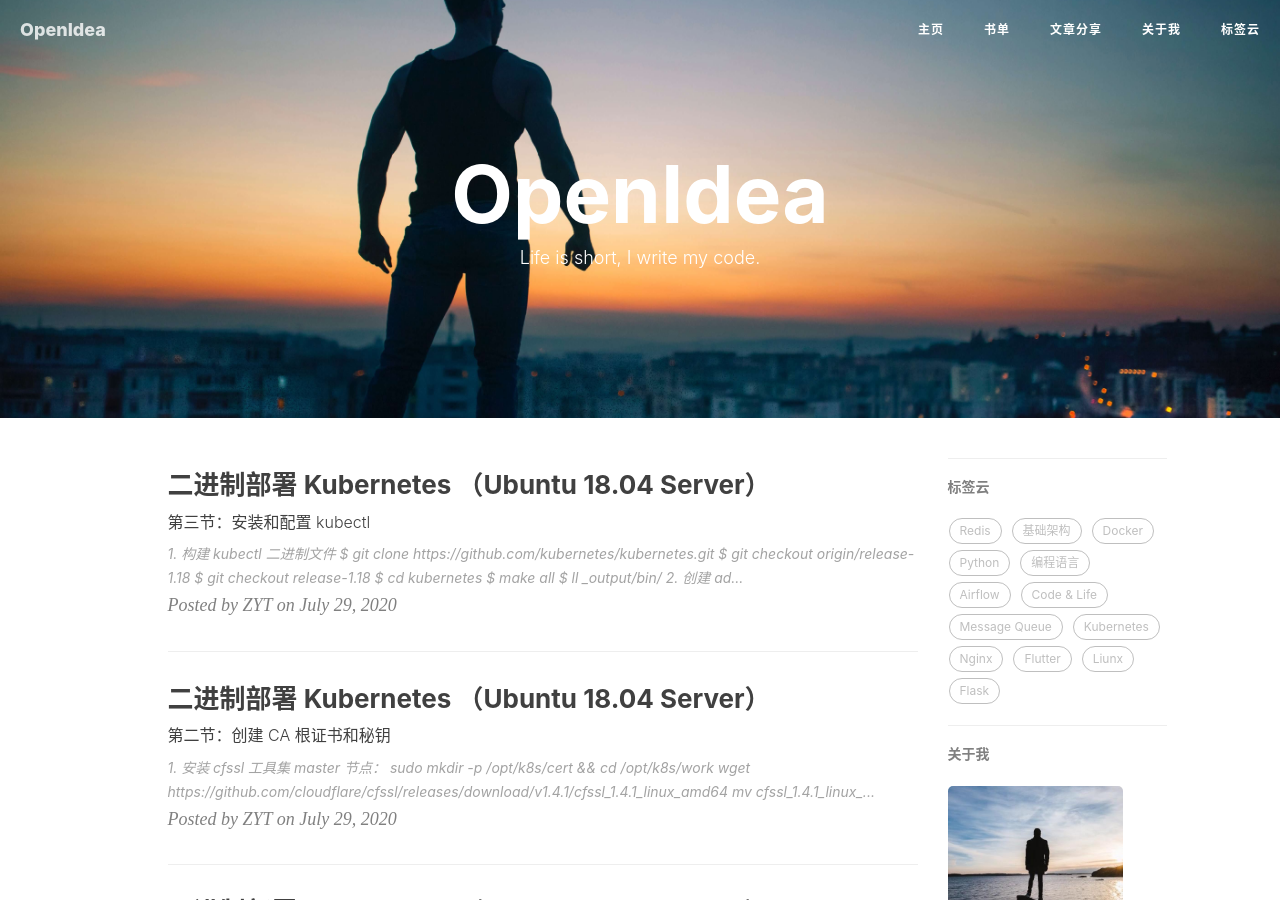
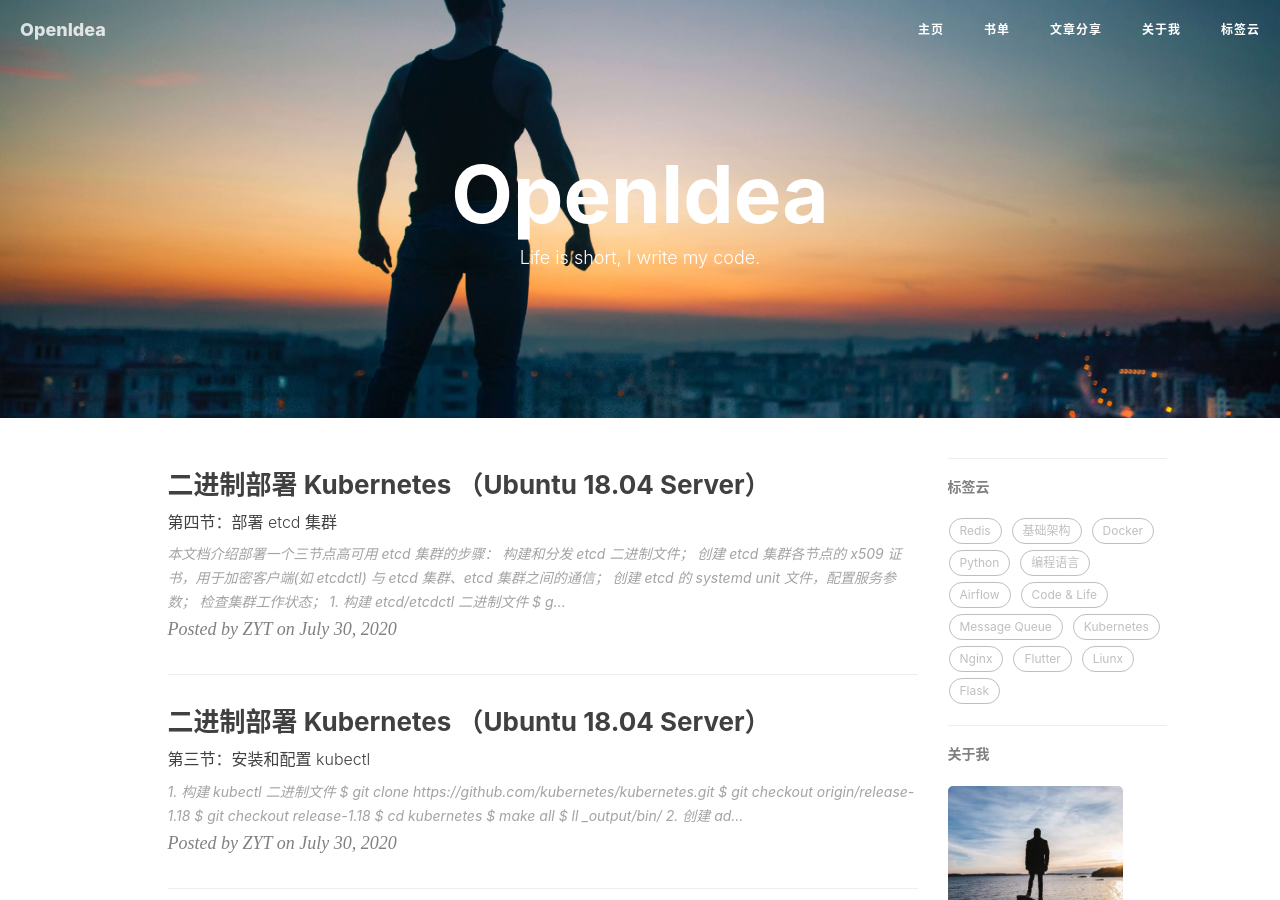
Before and after one commit to zyt312074545/zyt312074545.github.io, a Jekyll site: the page built from index.html, in a window 1280 px wide and 900 px high. Built offline with Jekyll 4.4.1, drawn with Linux system fonts in a browser that asks for light colours; nearby versions of some CDN libraries; the list of posts is cut into pages by our own code; comment, search, counter and statistics services are not loaded; part of the change alters nothing that is shown; some of the changed text lies outside the part shown.

Commit message:
add kubernetes 4

````diff
--- a/_posts/2020-07-30-kubernetes-3.md
+++ b/_posts/2020-07-30-kubernetes-3.md
@@ -2,7 +2,7 @@
 layout:     post                    # 使用的布局（不需要改）
 title:      二进制部署 Kubernetes （Ubuntu 18.04 Server）        # 标题
 subtitle:   第三节：安装和配置 kubectl     #副标题
-date:       2020-07-29              # 时间
+date:       2020-07-30              # 时间
 author:     ZYT                     # 作者
 header-img: img/kubernetes.png   #这篇文章标题背景图片
 catalog: true                       # 是否归档
--- /dev/null
+++ b/_posts/2020-07-30-kubernetes-4.md
@@ -0,0 +1,273 @@
+---
+layout:     post                    # 使用的布局（不需要改）
+title:      二进制部署 Kubernetes （Ubuntu 18.04 Server）        # 标题
+subtitle:   第四节：部署 etcd 集群     #副标题
+date:       2020-07-30              # 时间
+author:     ZYT                     # 作者
+header-img: img/kubernetes.png   #这篇文章标题背景图片
+catalog: true                       # 是否归档
+tags:
+    - Kubernetes
+---
+
+本文档介绍部署一个三节点高可用 etcd 集群的步骤：
+
+- 构建和分发 etcd 二进制文件；
+- 创建 etcd 集群各节点的 x509 证书，用于加密客户端(如 etcdctl) 与 etcd 集群、etcd 集群之间的通信；
+- 创建 etcd 的 systemd unit 文件，配置服务参数；
+- 检查集群工作状态；
+
+## 1. 构建 etcd/etcdctl 二进制文件
+
+```
+$ git clone https://github.com/etcd-io/etcd.git
+$ git checkout origin/release-3.4
+$ git checkout release-3.4
+
+$ go mod vendor
+$ make build
+$ ll bin/
+```
+
+分发：
+
+```
+source /opt/k8s/bin/environment.sh
+for node_ip in ${NODE_IPS[@]}
+    do
+        echo ">>> ${node_ip}"
+        scp etcd* root@${node_ip}:/opt/k8s/bin
+        ssh root@${node_ip} "chmod +x /opt/k8s/bin/*"
+    done
+```
+
+## 2. 创建 etcd 证书和私钥
+
+创建证书签名请求：
+```
+cd /opt/k8s/work
+cat > etcd-csr.json <<EOF
+{
+  "CN": "etcd",
+  "hosts": [
+    "127.0.0.1",
+    "192.168.31.193",
+    "192.168.31.148",
+    "192.168.31.121"
+  ],
+  "key": {
+    "algo": "rsa",
+    "size": 2048
+  },
+  "names": [
+    {
+      "C": "CN",
+      "ST": "BeiJing",
+      "L": "BeiJing",
+      "O": "k8s",
+      "OU": "opsnull"
+    }
+  ]
+}
+EOF
+```
+
+- `hosts`：指定授权使用该证书的 etcd 节点 IP 列表，需要将 etcd 集群所有节点 IP 都列在其中；
+
+生成证书和私钥：
+
+```
+cd /opt/k8s/work
+cfssl gencert -ca=/opt/k8s/work/ca.pem \
+    -ca-key=/opt/k8s/work/ca-key.pem \
+    -config=/opt/k8s/work/ca-config.json \
+    -profile=kubernetes etcd-csr.json | cfssljson -bare etcd
+ls etcd*pem
+```
+
+分发文件：
+
+```
+cd /opt/k8s/work
+source /opt/k8s/bin/environment.sh
+for node_ip in ${NODE_IPS[@]}
+    do
+        echo ">>> ${node_ip}"
+        ssh root@${node_ip} "mkdir -p /etc/etcd/cert"
+        scp etcd*.pem root@${node_ip}:/etc/etcd/cert/
+    done
+```
+
+## 3. 创建 etcd 的 systemd unit 模板文件
+
+```
+cd /opt/k8s/work
+source /opt/k8s/bin/environment.sh
+cat > etcd.service.template <<EOF
+[Unit]
+Description=Etcd Server
+After=network.target
+After=network-online.target
+Wants=network-online.target
+Documentation=https://github.com/coreos
+
+[Service]
+Type=notify
+WorkingDirectory=${ETCD_DATA_DIR}
+ExecStart=/opt/k8s/bin/etcd \\
+  --data-dir=${ETCD_DATA_DIR} \\
+  --wal-dir=${ETCD_WAL_DIR} \\
+  --name=##NODE_NAME## \\
+  --cert-file=/etc/etcd/cert/etcd.pem \\
+  --key-file=/etc/etcd/cert/etcd-key.pem \\
+  --trusted-ca-file=/etc/kubernetes/cert/ca.pem \\
+  --peer-cert-file=/etc/etcd/cert/etcd.pem \\
+  --peer-key-file=/etc/etcd/cert/etcd-key.pem \\
+  --peer-trusted-ca-file=/etc/kubernetes/cert/ca.pem \\
+  --peer-client-cert-auth \\
+  --client-cert-auth \\
+  --listen-peer-urls=https://##NODE_IP##:2380 \\
+  --initial-advertise-peer-urls=https://##NODE_IP##:2380 \\
+  --listen-client-urls=https://##NODE_IP##:2379,http://127.0.0.1:2379 \\
+  --advertise-client-urls=https://##NODE_IP##:2379 \\
+  --initial-cluster-token=etcd-cluster-0 \\
+  --initial-cluster=${ETCD_NODES} \\
+  --initial-cluster-state=new \\
+  --auto-compaction-mode=periodic \\
+  --auto-compaction-retention=1 \\
+  --max-request-bytes=33554432 \\
+  --quota-backend-bytes=6442450944 \\
+  --heartbeat-interval=250 \\
+  --election-timeout=2000
+Restart=on-failure
+RestartSec=5
+LimitNOFILE=65536
+
+[Install]
+WantedBy=multi-user.target
+EOF
+```
+
+- `WorkingDirectory`、`--data-dir`：指定工作目录和数据目录为 `${ETCD_DATA_DIR}`，需在启动服务前创建这个目录；
+- `--wal-dir`：指定 wal 目录，为了提高性能，一般使用 SSD 或者和 `--data-dir` 不同的磁盘；
+- `--name`：指定节点名称，当 `--initial-cluster-state` 值为 new 时，`--name` 的参数值必须位于 `--initial-cluster` 列表中；
+- `--cert-file`、`--key-file`：etcd server 与 client 通信时使用的证书和私钥；
+- `--trusted-ca-file`：签名 client 证书的 CA 证书，用于验证 client 证书；
+- `--peer-cert-file`、`--peer-key-file`：etcd 与 peer 通信使用的证书和私钥；
+- `--peer-trusted-ca-file`：签名 peer 证书的 CA 证书，用于验证 peer 证书；
+
+## 4. 为各节点创建和分发 etcd systemd unit 文件
+
+替换模板文件中的变量，为各节点创建 systemd unit 文件：
+
+```
+cd /opt/k8s/work
+source /opt/k8s/bin/environment.sh
+for (( i=0; i < 3; i++ ))
+    do
+        sed -e "s/##NODE_NAME##/${NODE_NAMES[i]}/" -e "s/##NODE_IP##/${NODE_IPS[i]}/" etcd.service.template > etcd-${NODE_IPS[i]}.service
+    done
+ls *.service
+```
+
+分发生成的 systemd unit 文件：
+
+```
+source /opt/k8s/bin/environment.sh
+for node_ip in ${NODE_IPS[@]}
+    do
+        echo ">>> ${node_ip}"
+        scp etcd-${node_ip}.service root@${node_ip}:/etc/systemd/system/etcd.service
+    done
+```
+
+## 5. 启动 etcd 服务
+
+```
+source /opt/k8s/bin/environment.sh
+for node_ip in ${NODE_IPS[@]}
+    do
+        echo ">>> ${node_ip}"
+        ssh root@${node_ip} "mkdir -p ${ETCD_DATA_DIR} ${ETCD_WAL_DIR}"
+        ssh root@${node_ip} "systemctl daemon-reload && systemctl enable etcd && systemctl restart etcd " &
+    done
+```
+
+- 必须先创建 etcd 数据目录和工作目录;
+- etcd 进程首次启动时会等待其它节点的 etcd 加入集群，命令 `systemctl start etcd` 会卡住一段时间，为正常现象；
+
+## 6. 检查启动结果
+
+```
+for node_ip in ${NODE_IPS[@]}
+    do
+        echo ">>> ${node_ip}"
+        ssh root@${node_ip} "systemctl status etcd|grep Active"
+    done
+```
+
+确保状态为 `active (running)`，否则查看日志，确认原因：
+
+```
+# 查看错误日志
+journalctl -u etcd
+
+# 可能遇到的问题
+cannot access data directory: directory "/data/k8s/etcd/data/","drwxr-xr-x" exist without desired file permission "-rwx------".
+
+$ cd /data/k8s/etcd/
+$ chmod 700 data
+$ chmod 700 wal
+```
+
+## 7. 验证服务状态
+
+部署完 etcd 集群后，在任一 etcd 节点上执行如下命令：
+
+```
+cd /opt/k8s/work
+source /opt/k8s/bin/environment.sh
+for node_ip in ${NODE_IPS[@]}
+    do
+        echo ">>> ${node_ip}"
+        /opt/k8s/bin/etcdctl \
+        --endpoints=https://${node_ip}:2379 \
+        --cacert=/etc/kubernetes/cert/ca.pem \
+        --cert=/etc/etcd/cert/etcd.pem \
+        --key=/etc/etcd/cert/etcd-key.pem endpoint health
+    done
+```
+
+预期输出：
+
+```
+>>> 192.168.31.193
+https://192.168.31.193:2379 is healthy: successfully committed proposal: took = 13.562105ms
+>>> 192.168.31.148
+https://192.168.31.148:2379 is healthy: successfully committed proposal: took = 8.474169ms
+>>> 192.168.31.121
+https://192.168.31.121:2379 is healthy: successfully committed proposal: took = 9.019993ms
+```
+
+## 8. 查看当前的 leader
+
+```
+source /opt/k8s/bin/environment.sh
+/opt/k8s/bin/etcdctl \
+  -w table --cacert=/etc/kubernetes/cert/ca.pem \
+  --cert=/etc/etcd/cert/etcd.pem \
+  --key=/etc/etcd/cert/etcd-key.pem \
+  --endpoints=${ETCD_ENDPOINTS} endpoint status
+```
+
+输出：
+
+```
++-----------------------------+------------------+---------+---------+-----------+------------+-----------+------------+--------------------+--------+
+|          ENDPOINT           |        ID        | VERSION | DB SIZE | IS LEADER | IS LEARNER | RAFT TERM | RAFT INDEX | RAFT APPLIED INDEX | ERRORS |
++-----------------------------+------------------+---------+---------+-----------+------------+-----------+------------+--------------------+--------+
+| https://192.168.31.193:2379 | 3c0c4e2d324c0b39 |  3.4.10 |   20 kB |      true |      false |        40 |          9 |                  9 |        |
+| https://192.168.31.148:2379 | 43f60f474f47b514 |  3.4.10 |   20 kB |     false |      false |        40 |          9 |                  9 |        |
+| https://192.168.31.121:2379 | f9ff31e8ce518c24 |  3.4.10 |   20 kB |     false |      false |        40 |          9 |                  9 |        |
++-----------------------------+------------------+---------+---------+-----------+------------+-----------+------------+--------------------+--------+
+```
````
